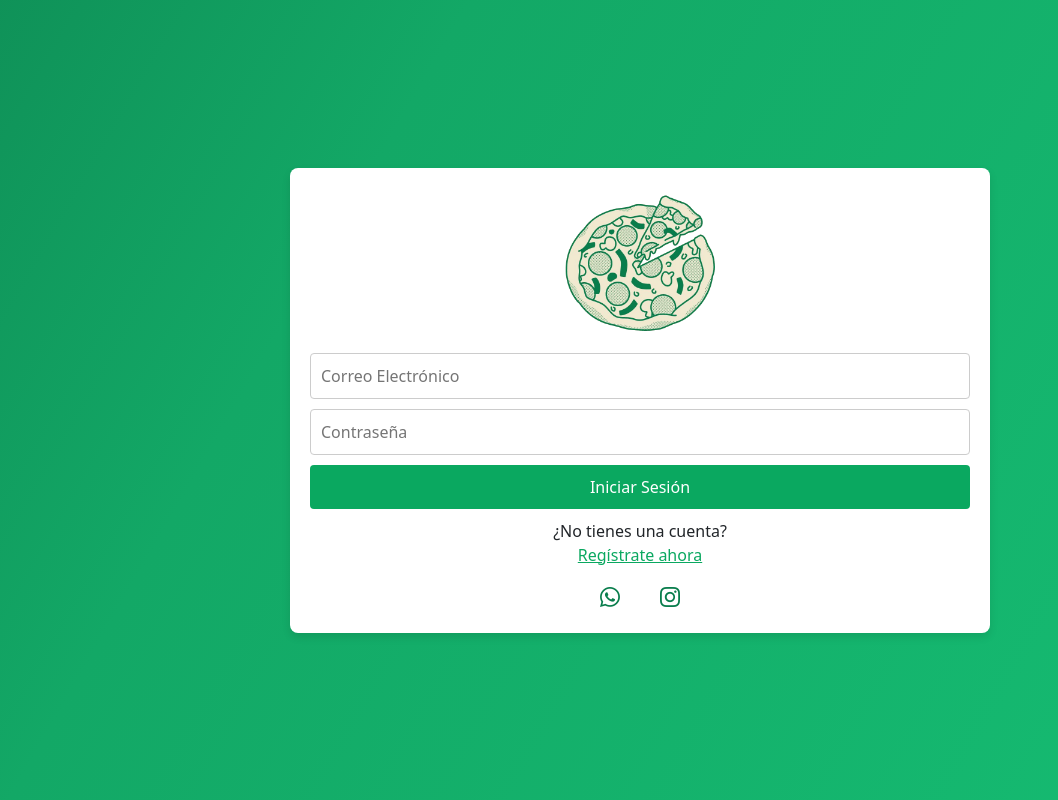
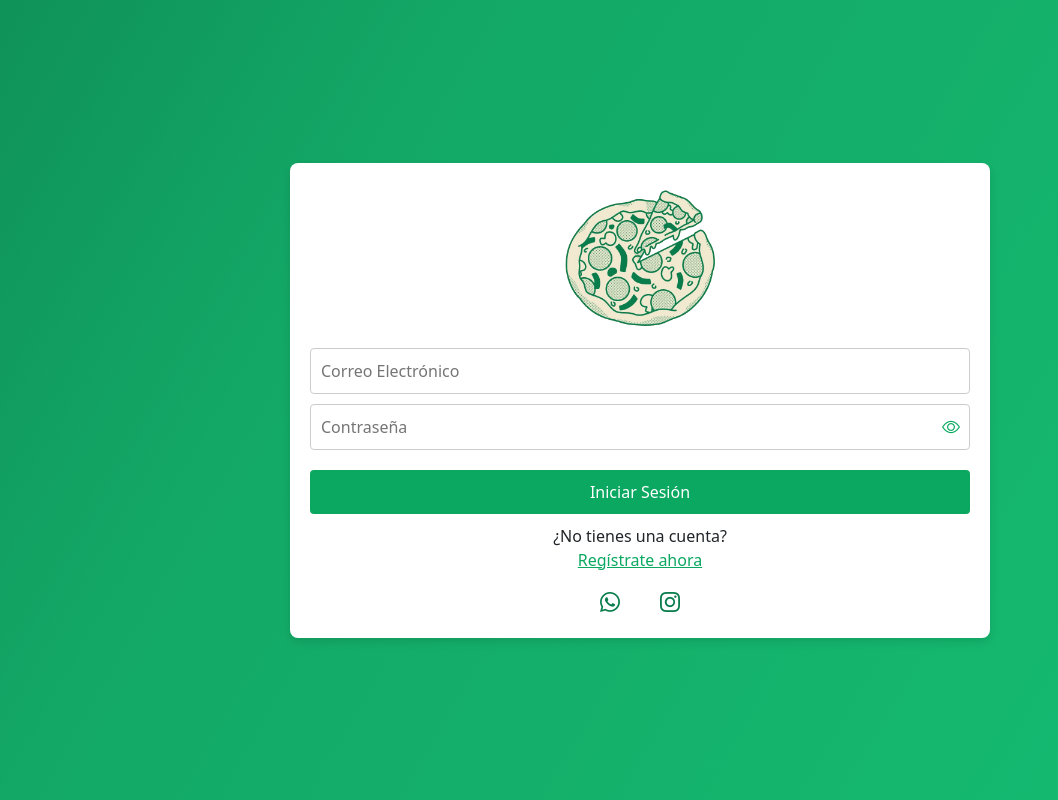
Before and after one commit to nachods/frontend-fsdeveloper, a React app: page /login in a window 1280 px wide. Shown: the whole page, without its empty margins (0-1058 px from the left). Built offline with nearby package versions, Linux system fonts and the light colour scheme; no server answers.

Commit message:
Visualizacion de contraseñas

```diff
--- /dev/null
+++ b/src/components/PasswordField/PasswordField.js
@@ -0,0 +1,32 @@
+import React, { useState } from 'react';
+import styles from './PasswordField.module.css'; // Importa los estilos correspondientes
+
+const PasswordField = ({ name, placeholder, value, onChange }) => {
+    const [showPassword, setShowPassword] = useState(false);
+
+    const togglePasswordVisibility = () => {
+        setShowPassword(prevState => !prevState);
+    };
+
+    return (
+        <div className={styles.passwordFieldContainer}>
+            <input
+                type={showPassword ? 'text' : 'password'}
+                name={name}
+                placeholder={placeholder}
+                value={value}
+                onChange={onChange}
+                className={styles.passwordInput}
+            />
+            <button
+                type="button"
+                onClick={togglePasswordVisibility}
+                className={styles.toggleButton}
+            >
+                <i className={`bi ${showPassword ? 'bi-eye-slash' : 'bi-eye'}`}></i>
+            </button>
+        </div>
+    );
+};
+
+export default PasswordField;
--- /dev/null
+++ b/src/components/PasswordField/PasswordField.module.css
@@ -0,0 +1,29 @@
+.passwordFieldContainer {
+    position: relative;
+    margin-bottom: 10px; /* Espacio inferior del campo */
+}
+
+.passwordInput {
+    width: 100%;
+    padding: 10px;
+    padding-right: 40px; /* Espacio para el ícono */
+    border: 1px solid #ccc;
+    border-radius: 4px;
+}
+
+.toggleButton {
+    position: absolute;
+    top: 50%;
+    right: 10px;
+    transform: translateY(-65%);
+    background: transparent;
+    border: none;
+    cursor: pointer;
+    color: #0aa860; /* Color del ícono */
+    font-size: 18px; /* Tamaño del ícono */
+    padding: 0;
+}
+
+.toggleButton i {
+    pointer-events: none; /* Evita que el ícono interfiera con el clic en el campo de entrada */
+}
--- /dev/null
+++ b/src/components/PasswordField/PasswordFieldRegister.module.css
@@ -0,0 +1,26 @@
+.passwordWrapper {
+    position: relative;
+  }
+
+  .passwordInput {
+    width: 100%;
+    padding: 10px;
+    padding-right: 40px; /* Espacio para el botón */
+    border: 1px solid #ccc;
+    border-radius: 4px;
+  }
+
+  .toggleButton {
+    position: absolute;
+    right: 10px;
+    top: 50%;
+    transform: translateY(-50%);
+    background: none;
+    border: none;
+    cursor: pointer;
+  }
+
+  .toggleButton i {
+    font-size: 20px;
+    color: #0aa860; /* Color del ícono */
+  }
--- a/src/pages/login/Login.module.css
+++ b/src/pages/login/Login.module.css
@@ -45,7 +45,7 @@
   outline: none;
 }
 
-.contform button {
+.contformButton {
   padding: 10px;
   background-color: #0aa860;
   color: white;
@@ -56,7 +56,7 @@
   transition: all s;
 }
 
-.contform button:hover {
+.contformButton:hover {
   background-color: #097d4c; /* Color más oscuro al pasar el ratón */
 }
 
--- a/src/pages/login/LoginForm.jsx
+++ b/src/pages/login/LoginForm.jsx
@@ -2,25 +2,20 @@ import React, { useState, useContext } from 'react';
 import { useNavigate } from 'react-router-dom';
 import styles from './Login.module.css';
 import Logo from '../../assets/images/logo.png';
-import AuthContext from '../../context/AuthContext'; // Asegúrate de importar el contexto correcto
+import AuthContext from '../../context/AuthContext';
 import { loginFetch } from '../../api/loginFetch';
+import PasswordField from '../../components/PasswordField/PasswordField'; // Importa el nuevo componente
 
 const LoginForm = () => {
-  const { setUser, login } = useContext(AuthContext); // Usar login desde el contexto
-  /*
-  Datos del formulario
-  */
+  const { setUser, login } = useContext(AuthContext);
   const [formData, setFormData] = useState({
     email: '',
     password: '',
   });
 
-  /*
-  Validación de formulario
-  */
-  const [error, setError] = useState(null); // Estado de los mensajes de error o correcto
+  const [error, setError] = useState(null);
 
-  const handleInputChange = (e) => { // Cambia los datos estáticos por los que ingresa el usuario
+  const handleInputChange = (e) => {
     const { name, value } = e.target;
     setFormData({
       ...formData,
@@ -28,30 +23,27 @@ const LoginForm = () => {
     });
   };
 
-  const Navigate = useNavigate(); // Usar useNavigate para redirigir
+  const navigate = useNavigate();
 
-  /*
-  Obtener los datos del formulario de login
-  */
   const handleSubmit = async (e) => {
-		e.preventDefault(); //evitamos recarga de pag
+    e.preventDefault();
 
-		try{
-			const { access } = await loginFetch(formData); //llamo a la funcion, donde le mando los datos, ademas de extraer el token
-			login(access); //funcion getme que mantiene la sesion abierta
-			localStorage.setItem('access', access); //hacemos esto para no perder el token al refrescar la pagina
+    try {
+      const { access } = await loginFetch(formData);
+      login(access);
+      localStorage.setItem('access', access);
 
-			if(access){ //si hay acceso...
+      if (access) {
         setUser({
           firstname: 'Ignacio',
           lastname: 'De Simone',
           email: 'nacho@test.static.com',
         });
-			};
+      }
 
       setError('');
-			Navigate('/home'); //envio al usuario al home
-		}catch(error){
+      navigate('/home');
+    } catch (error) {
       console.log(error);
       setError(error.msg);
     }
@@ -70,15 +62,14 @@ const LoginForm = () => {
           value={formData.email}
           onChange={handleInputChange}
         />
-        <input
-          type="password"
+        <PasswordField
           name="password"
           placeholder="Contraseña"
           value={formData.password}
           onChange={handleInputChange}
         />
         {error && <p className="alert alert-danger">{error}</p>}
-        <button type='submit'>Iniciar Sesión</button>
+        <button type='submit' className={styles.contformButton}>Iniciar Sesión</button>
         <p>
           ¿No tienes una cuenta? <a className={styles.link} href="/">Regístrate ahora</a>
         </p>
--- a/src/pages/register/Registration.module.css
+++ b/src/pages/register/Registration.module.css
@@ -45,7 +45,7 @@
   outline: none;
 }
 
-.contform button {
+.contformButton {
   padding: 10px;
   background-color: #0aa860;
   color: white;
@@ -56,7 +56,7 @@
   transition: all s;
 }
 
-.contform button:hover {
+.contformButton:hover {
   background-color: #097d4c; /* Color más oscuro al pasar el ratón */
 }
 
--- a/src/pages/register/RegistrationForm.jsx
+++ b/src/pages/register/RegistrationForm.jsx
@@ -3,11 +3,9 @@ import styles from './Registration.module.css';
 import { Link } from 'react-router-dom';
 import Logo from '../../assets/images/logo.png';
 import { registerFetch } from '../../api/registerFetch';
+import PasswordField from '../../components/PasswordField/PasswordField'; // Importa el componente
 
 const RegistrationForm = () => {
-  /*
-  datos del formulario
-   */
   const [formData, setFormData] = useState({
     firstname: '',
     lastname: '',
@@ -16,20 +14,16 @@ const RegistrationForm = () => {
     password: '',
   });
 
-  /*
-   validacion de formulario
-   */
-  const [error, setError] = useState(null); // Estado de los msjs de error o correcto
+  const [error, setError] = useState(null);
   const [success, setSuccess] = useState(null);
 
-  const handleInputChange = (e) => { // Cambia los datos por los que manda el usuario
+  const handleInputChange = (e) => {
     const { name, value } = e.target;
 
-    // Verificación para permitir solo números en el campo de teléfono
     if (name === 'phone') {
       const phoneRegex = /^[0-9]*$/;
       if (!phoneRegex.test(value)) {
-        return; // Si el valor no es numérico, no actualiza el estado
+        return;
       }
     }
 
@@ -39,20 +33,17 @@ const RegistrationForm = () => {
     });
   };
 
-  /*
-   obtener los datos del formulario de registro
-   */
   const handleSubmit = async (e) => {
     e.preventDefault();
     try {
-      const res = await registerFetch(formData); // Enviar datos del formulario
+      const res = await registerFetch(formData);
       console.log(res);
-      setError(''); // Limpia el mensaje de error
-      setSuccess(res.msg); // Msg proveniente del backend
+      setError('');
+      setSuccess(res.msg);
     } catch (error) {
       console.log(error);
-      setError(error.msg); // Msg proveniente del backend
-      setSuccess(''); // Limpia el mensaje de éxito
+      setError(error.msg);
+      setSuccess('');
     }
   };
 
@@ -90,15 +81,14 @@ const RegistrationForm = () => {
           value={formData.email}
           onChange={handleInputChange}
         />
-        <input
-          type="password"
+        <PasswordField
           name="password"
           placeholder="Contraseña"
           value={formData.password}
           onChange={handleInputChange}
         />
         {error && <p className="alert alert-danger">{error}</p>}
-        <button type='submit'>Registrarse</button>
+        <button type='submit' className={styles.contformButton}>Registrarse</button>
         {success && <p className="alert alert-success">Registro Completado</p>}
         <p>
           ¿Ya tienes una cuenta? <Link className={styles.link} to="/login">Iniciar sesión</Link>
```
Also changed, not shown: src/components/PasswordField/PasswordFieldRegister.js (added, +32 -0 lines). Lines whose indentation alone changed are shown as unchanged.
